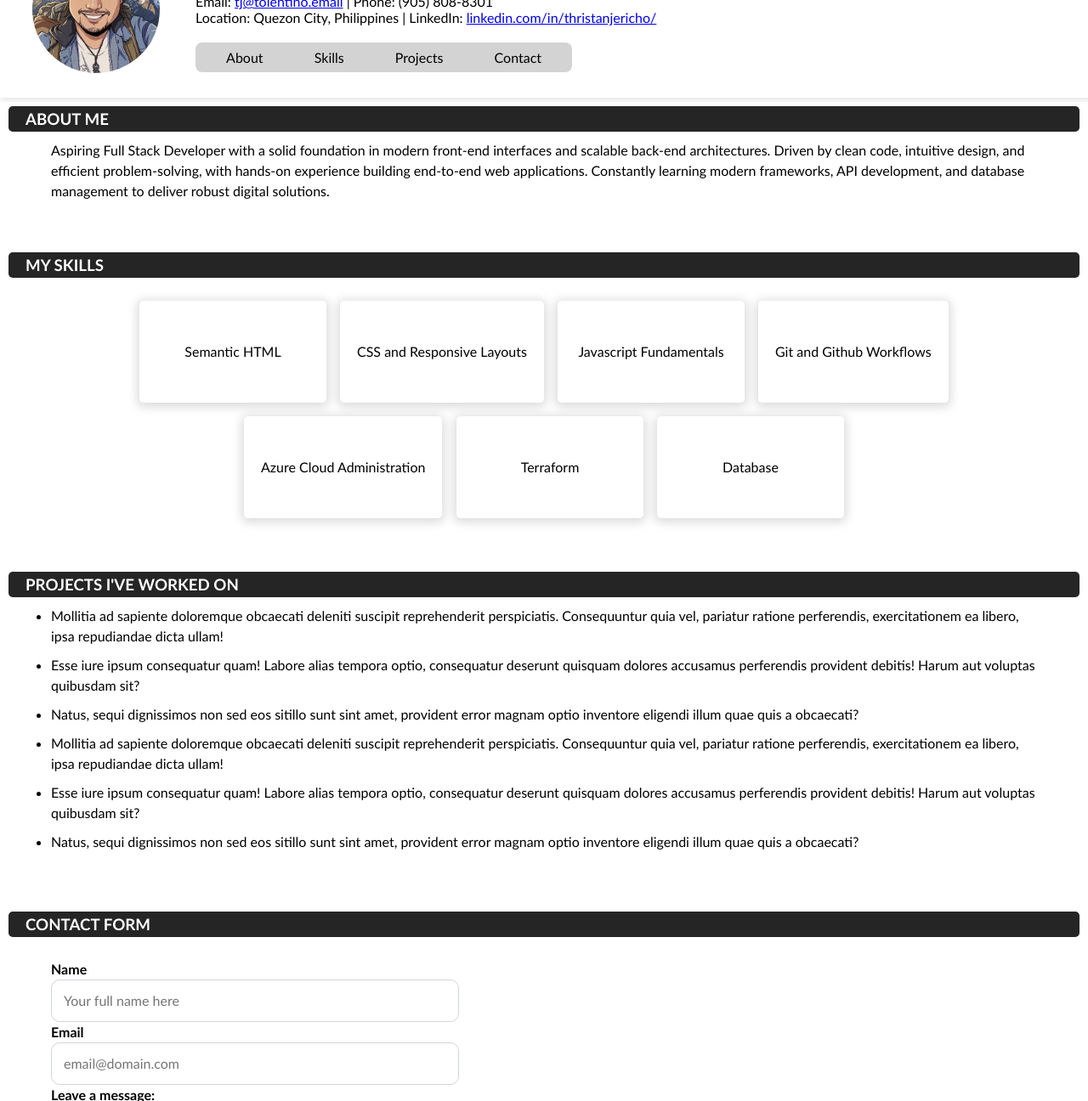
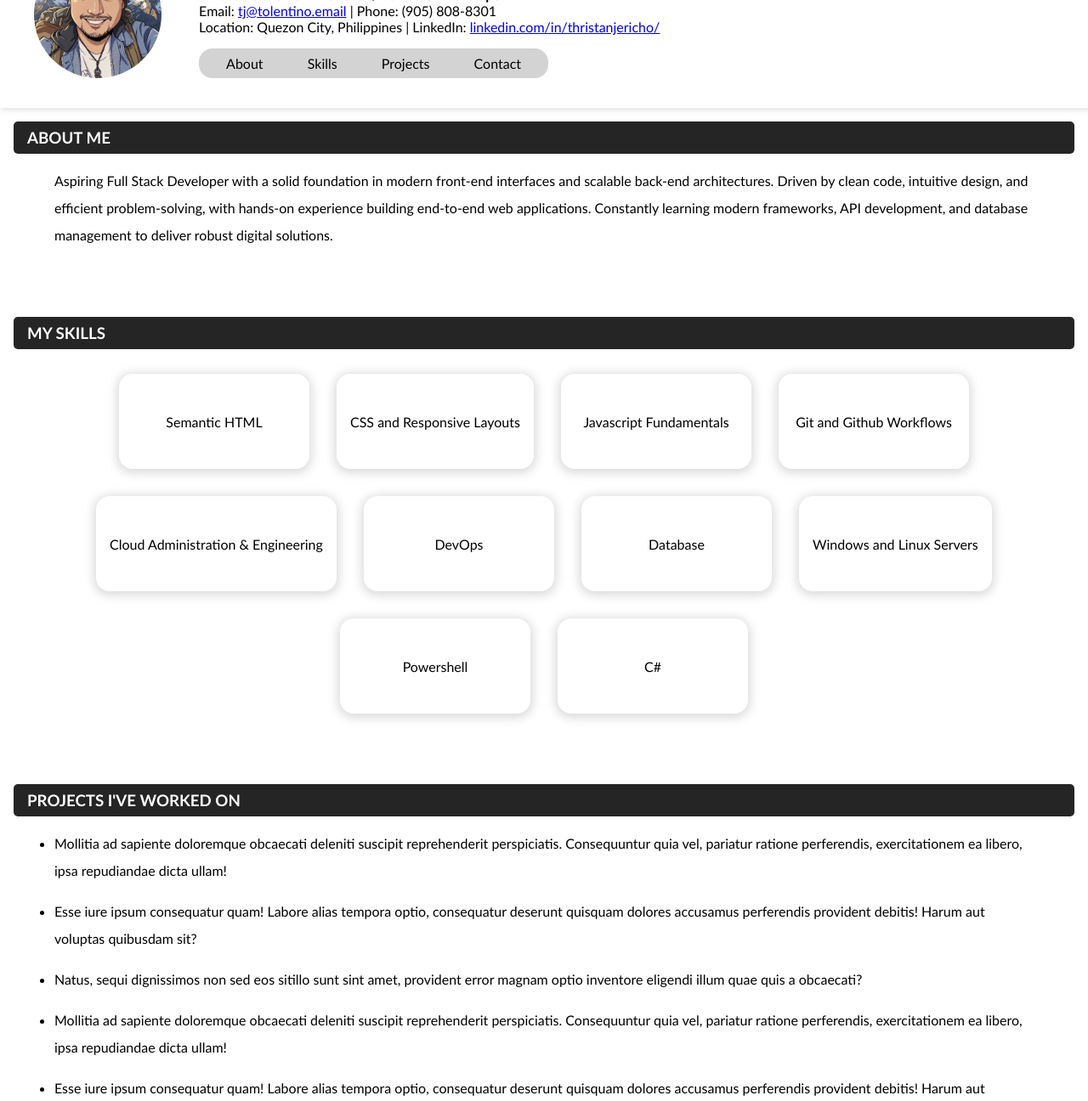
Before and after one commit to tjtolentino/portfolio-web, a plain HTML site: page projects/portfolio/index.html in a window 1280 px wide. Shown: the part 82-1378 px from the top of the page at 85% size. Drawn offline with Linux system fonts and the light colour scheme.

Commit message:
Cleanup CSS. Standardize CSS units.

```diff
--- a/projects/portfolio/css/main.css
+++ b/projects/portfolio/css/main.css
@@ -8,6 +8,7 @@
 html {
     scroll-behavior: smooth;
     box-sizing: border-box;
+    font-size: 16px;
 }
 
 /*
@@ -18,10 +19,11 @@ header {
     position: sticky;
     background-color: white;
     width: 100%;
-    top: 0px;
-    padding: 10px 10px;
+    top: 0;
+    padding: 1rem;
     box-shadow: 0 4px 6px -1px rgba(0, 0, 0, 0.1);
     z-index: 99;
+    /* line-height: 1; */
 }
 
 header div {
@@ -31,20 +33,19 @@ header div {
 #myname {
     font-weight: bolder;
     position: relative;
-    /* top: 15px; */
 }
 
 #myinfo {
     /* background-color: yellow; */
     position: relative;
-    top: -20px;
-    margin-left: 30px;
+    top: -1.2rem;
+    margin-left: 2rem;
 }
 
 #picture {
-    padding: 8px;
+    padding: .5rem;
     border-radius: 90px;
-    margin-left: 20px;
+    margin-left: 1rem;
 }
 
 /*
@@ -52,26 +53,26 @@ header div {
 */
 
 nav {
-    margin-top: 20px;
+    margin-top: 1rem;
     background-color: lightgrey;
     width: fit-content;
-    padding: 8px;
-    border-radius: 8px;
+    padding: .5rem;
+    border-radius: 1rem;
 }
 
 nav a {
-    padding: 3px 8px;
-    margin: 0px 20px;
+    padding: .5rem;
+    margin: 0 1rem;
     border-radius: 5px;
     text-decoration: none;
-
+    border-radius: 1rem;
     color: black;
 }
 
 nav a:hover {
-    background-color: #050505de;
+    background-color: darkred;
     color: white;
-    height: max-content;
+    /* height: max-content; */
 }
 
 /*
@@ -79,26 +80,30 @@ nav a:hover {
 */
 
 main {
-    width: 100%;
+    /* width: auto; */
 }
 
 main section {
-    padding: 10px;
-    margin-bottom: 30px;
-    scroll-margin-top: 200px;
+    padding: 1rem;
+    margin-bottom: 2rem;
+    scroll-margin-top: 13rem;
 }
 
 main section> :not(h3) {
-    padding: 10px 50px;
-    line-height: 1.5em;
+    padding: 1rem 3rem;
+    /* line-height: 1.5em; */
 }
 
 main section h3 {
     background-color: #050505de;
     color: white;
-    padding: 4px 20px;
+    padding: .5rem 1rem;
     border-radius: 5px;
     /* box-shadow: inset 2px 2px 5px rgba(0, 0, 0, 0.2); */
+}
+
+main p {
+    line-height: 2;
 }
 
 /*
@@ -111,7 +116,7 @@ main section h3 {
 }
 
 #projects li {
-    margin-bottom: 10px;
+    margin-bottom: 1rem;
 
 }
 
@@ -121,30 +126,30 @@ main section h3 {
 
 #skills-grid {
     display: flex;
-    min-height: 50px;
+    /* min-height: 3rem; */
     width: auto;
     list-style: none;
     justify-content: center;
-    gap: 1em;
+    gap: 2rem;
     grid-auto-flow: column;
-    margin-top: 20px;
+    margin-top: 1rem;
     transform: translateY(-3px);
     flex-wrap: wrap;
 }
 
 #skills-grid li {
     box-shadow: 0 2px 12px 3px rgba(0, 0, 0, 0.145);
-    border-radius: 5px;
+    border-radius: 1rem;
     border-color: red;
 
-    min-width: 180px;
-    min-height: 80px;
+    min-width: 12rem;
+    min-height: 5rem;
 
     display: flex;
     align-items: center;
     justify-content: center;
 
-    padding: 20px;
+    padding: 1rem;
     transition: transform 0.2s ease, box-shadow 0.2s ease;
     will-change: transform;
 
@@ -161,39 +166,45 @@ main section h3 {
 #contact {
     display: flex;
     flex-direction: column;
-    gap: 16px;
+    gap: 1rem;
+}
+
+#contact p {
+    line-height: 1;
 }
 
 #contact form {
-    max-width: 480px;
+    max-width: 30rem;
 }
 
 #contact label {
-    font-weight: 600;
+    /* font-weight: 600; */
+    /* margin-top: .5rem; */
 }
 
 #contact input,
 #contact textarea {
     width: 100%;
-    padding: 12px 14px;
+    padding: .8rem;
     border: 1px solid #d1d5db;
-    border-radius: 10px;
+    border-radius: .5rem;
     background-color: white;
     font: inherit;
+    margin-bottom: 1rem;
 }
 
 #contact button {
     display: inline-block;
     border: none;
-    border-radius: 999px;
-    padding: 12px 20px;
+    border-radius: 90px;
+    padding: .5rem 1rem;
     background-color: darkred;
     color: white;
     font: inherit;
-    font-weight: 700;
+    /* font-weight: 700; */
     text-decoration: none;
     cursor: pointer;
-    margin-top: 8px;
+    margin-top: .5rem;
 }
 
 #contact button:hover,
--- a/projects/portfolio/index.html
+++ b/projects/portfolio/index.html
@@ -48,34 +48,37 @@
                 <li>CSS and Responsive Layouts</li>
                 <li>Javascript Fundamentals</li>
                 <li>Git and Github Workflows</li>
-                <li>Azure Cloud Administration</li>
-                <li>Terraform</li>
+                <li>Cloud Administration & Engineering</li>
+                <li>DevOps</li>
                 <li>Database</li>
+                <li>Windows and Linux Servers</li>
+                <li>Powershell</li>
+                <li>C#</li>
             </ul>
         </section>
 
         <section id="projects">
             <h3>PROJECTS I'VE WORKED ON</h3>
             <ul>
-                <li>Mollitia ad sapiente doloremque obcaecati deleniti suscipit reprehenderit perspiciatis. Consequuntur
-                    quia vel, pariatur ratione perferendis, exercitationem ea libero, ipsa repudiandae dicta ullam!</li>
-                <li>Esse iure ipsum consequatur quam! Labore alias tempora optio, consequatur deserunt quisquam dolores
+                <li><p>Mollitia ad sapiente doloremque obcaecati deleniti suscipit reprehenderit perspiciatis. Consequuntur
+                    quia vel, pariatur ratione perferendis, exercitationem ea libero, ipsa repudiandae dicta ullam!</p></li>
+                <li><p>Esse iure ipsum consequatur quam! Labore alias tempora optio, consequatur deserunt quisquam dolores
                     accusamus perferendis provident debitis!
-                    Harum aut voluptas quibusdam sit?</li>
-                <li>Natus, sequi dignissimos non sed eos sitillo sunt sint amet, provident error magnam optio inventore
-                    eligendi illum quae quis a obcaecati?</li>
-                <li>Mollitia ad sapiente doloremque obcaecati deleniti suscipit reprehenderit perspiciatis. Consequuntur
-                    quia vel, pariatur ratione perferendis, exercitationem ea libero, ipsa repudiandae dicta ullam!</li>
-                <li>Esse iure ipsum consequatur quam! Labore alias tempora optio, consequatur deserunt quisquam dolores
+                    Harum aut voluptas quibusdam sit?</p></li>
+                <li><p>Natus, sequi dignissimos non sed eos sitillo sunt sint amet, provident error magnam optio inventore
+                    eligendi illum quae quis a obcaecati?</p></li>
+                <li><p>Mollitia ad sapiente doloremque obcaecati deleniti suscipit reprehenderit perspiciatis. Consequuntur
+                    quia vel, pariatur ratione perferendis, exercitationem ea libero, ipsa repudiandae dicta ullam!</p></li>
+                <li><p>Esse iure ipsum consequatur quam! Labore alias tempora optio, consequatur deserunt quisquam dolores
                     accusamus perferendis provident debitis!
-                    Harum aut voluptas quibusdam sit?</li>
-                <li>Natus, sequi dignissimos non sed eos sitillo sunt sint amet, provident error magnam optio inventore
-                    eligendi illum quae quis a obcaecati?</li>
+                    Harum aut voluptas quibusdam sit?</p></li>
+                <li><p>Natus, sequi dignissimos non sed eos sitillo sunt sint amet, provident error magnam optio inventore
+                    eligendi illum quae quis a obcaecati?</p></li>
             </ul>
         </section>
 
         <section id="contact">
-            <h3>CONTACT FORM</h3>
+            <h3>CONTACT ME</h3>
             <form>
                 <p>
                     <label for="sender-name">Name</label>
```
Also changed, not shown: 2 other files.
